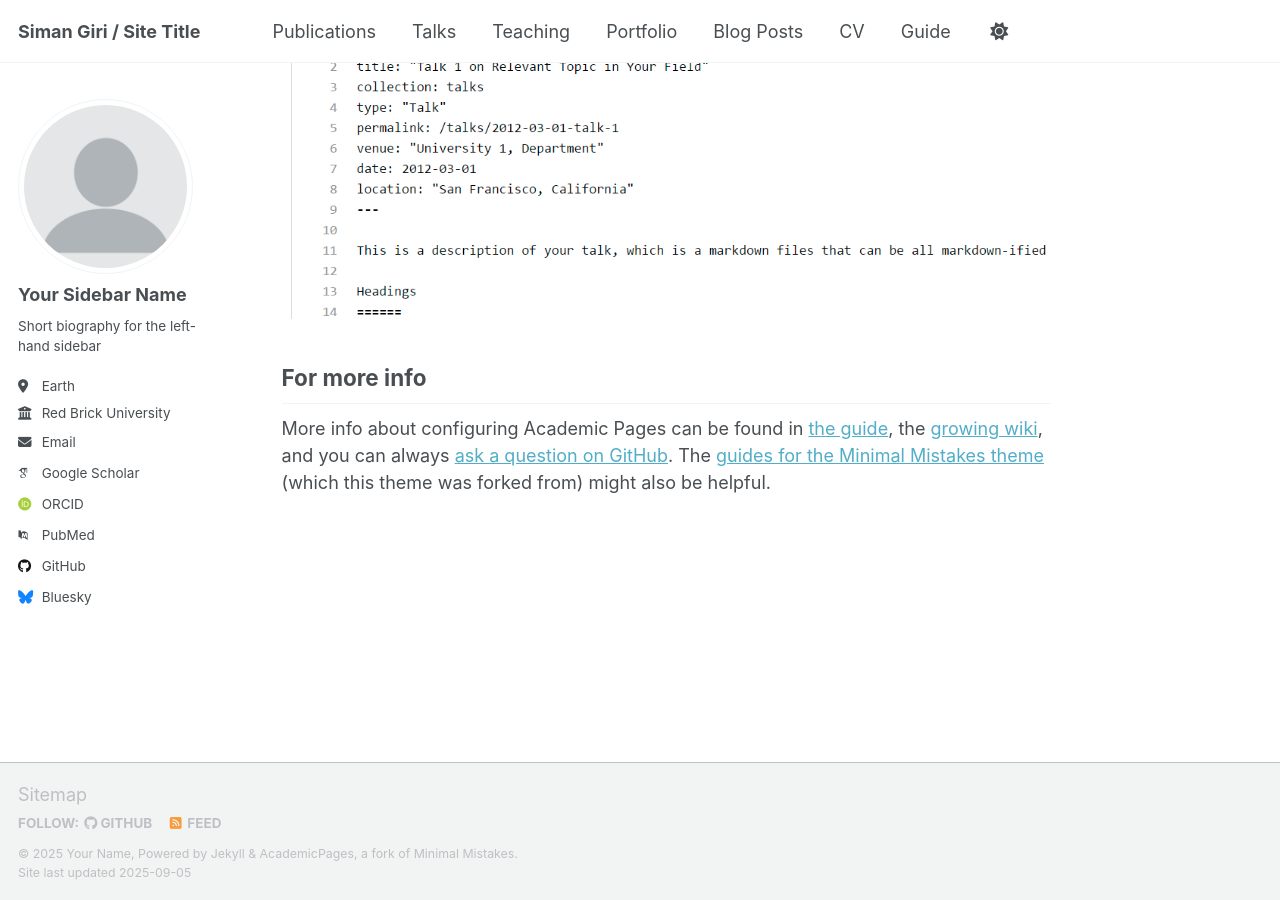
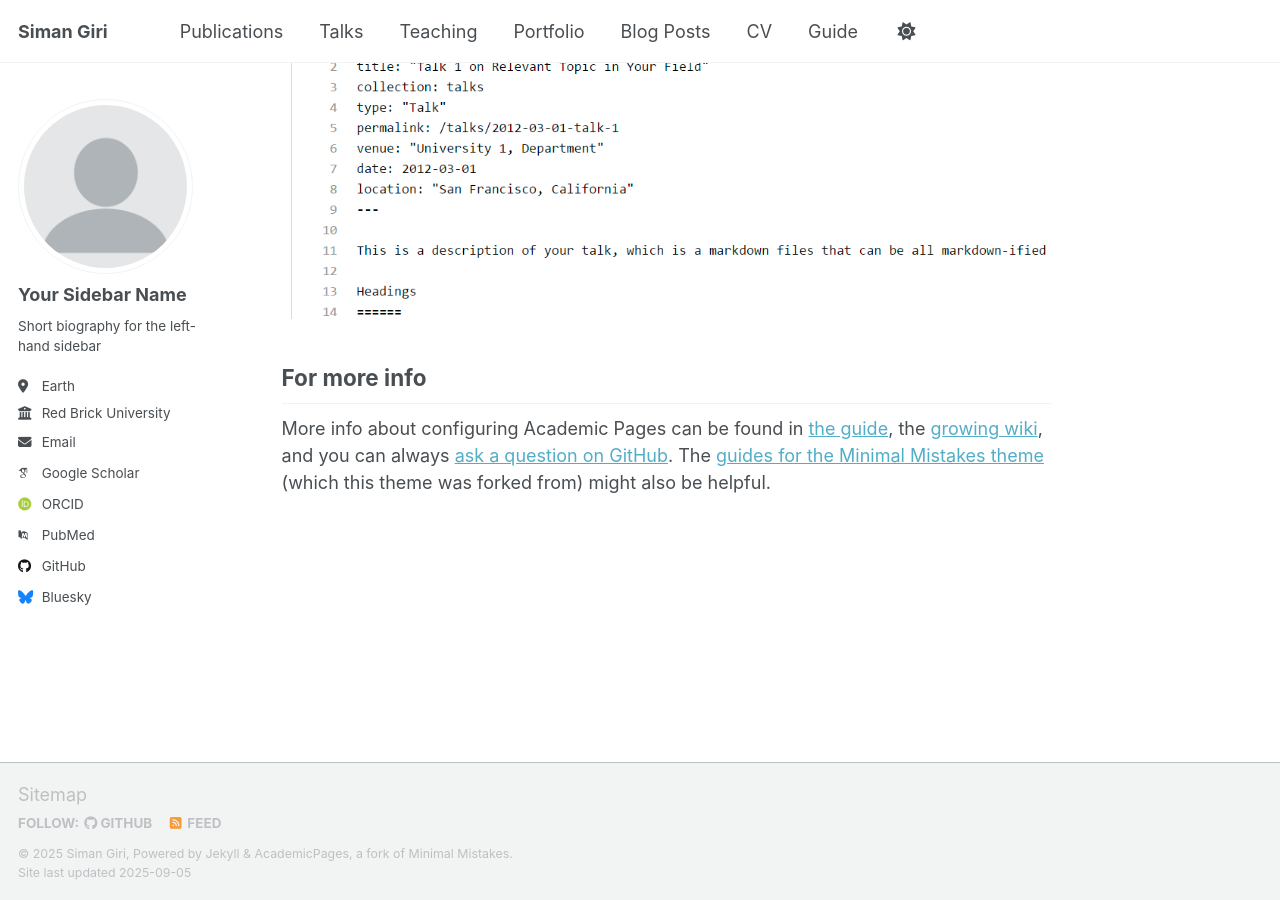
Before and after one commit to girisiman/girisiman.github.io, a Jekyll site: the page built from _pages/about.md, in a window 1280 px wide and 900 px high, scrolled down 2880 px. Built offline with Jekyll 4.4.1, drawn with Linux system fonts in a browser that asks for light colours; some web fonts are replaced; a script that is not in the unit is left out.

```diff
--- a/_config.yml
+++ b/_config.yml
@@ -9,13 +9,14 @@
 # Basic Site Settings
 locale                   : "en-US"
 site_theme               : "default" # Currently available options are "default", "air"
-title                    : "Siman Giri / Site Title"
+title                    : "Siman Giri"
 title_separator          : "-"
-name                     : &name "Your Name"
-description              : &description "personal description"
-url                      : https://academicpages.github.io # the base hostname & protocol for your site e.g. "https://[your GitHub username].github.io" or if you already have some other page hosted on Github then use "https://[your GitHub username].github.io/[Your Repo Name]"
+name                     : &name "Siman Giri"
+description              : &description "Lecturer @ Herald Colleges, Head @ Herald Center for AI and Emerging Technologies"
+url                      : https://simangiri.com.np # the base hostname & protocol for your site e.g. "https://[your GitHub username].github.io" or if you already have some other page hosted on Github then use "https://[your GitHub username].github.io/[Your Repo Name]"
 baseurl                  : "" # the subpath of your site, e.g. "/blog"
-repository               : "academicpages/academicpages.github.io"
+repository               : "girisiman.github.io" # the name of your GitHub repository
+github_username         : "girisiman" # your GitHub username
 
 # Site Author - The following control what appear as part of the author content on the side bar.
 #               If a field is blank the icon and link will not appear, otherwise it will be shown.
```
